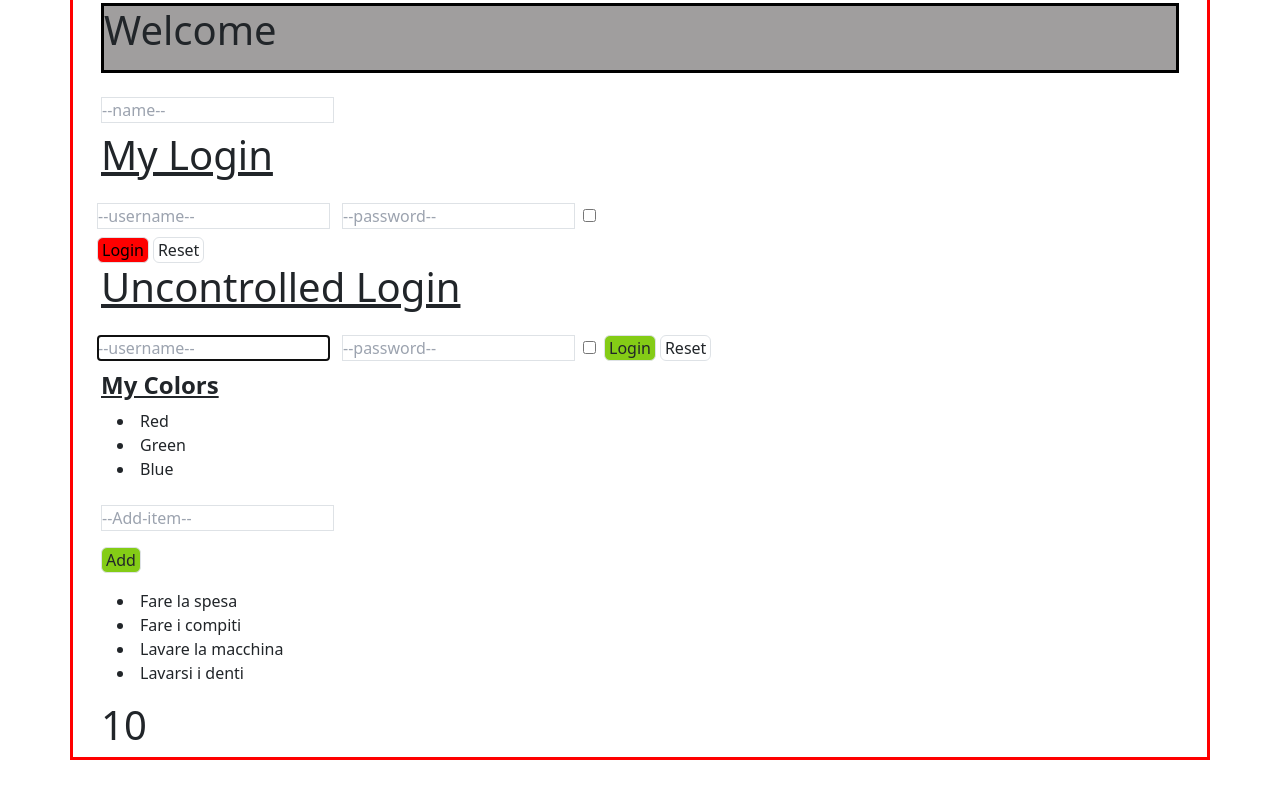
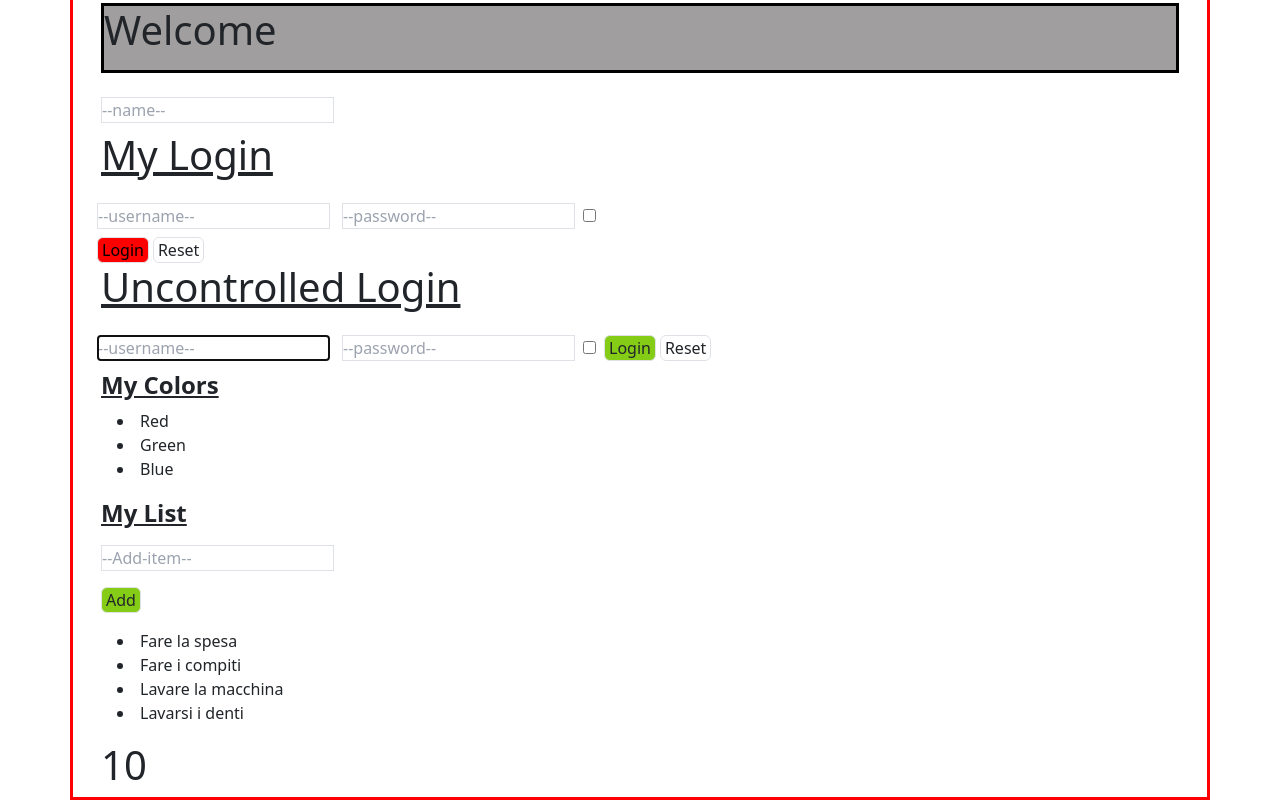
Before and after one commit to maxuel99/react-exercises, a React (Create React App) app: page / in a window 1280 px wide. Shown: the part 498-1298 px from the top of the page. Before the commit the page ends 1258 px from the top, so only its background shows below. Built offline with nearby package versions, Linux system fonts and the light colour scheme.

Commit message:
fix bug add item

```diff
--- a/src/App.js
+++ b/src/App.js
@@ -38,10 +38,9 @@ export class App extends React.Component {
       }
 
         addItemsHandler(newData){
-            this.setState({
-                items:  [...items, newData]
-            })
-            this.setState({newData: ''})
+            this.setState(previousState => ({
+                items:  [...previousState.items, newData]
+            }))
         }
 
 
--- a/src/TodoList.js
+++ b/src/TodoList.js
@@ -87,11 +87,12 @@ export function TodoList(props) {
 
     return(
         <div>
-                <form onSubmit={submitHandler}>
+            <h2 className="text-2xl font-bold underline mx-3 mb-2">My List</h2>
+            <form onSubmit={submitHandler}>
                     <input name="todo" type="text" value={item} className="mx-3 mt-2 mb-3 border border-black" onChange={itemHandler} placeholder="--Add-item--" />
                     <br />
                     <button type="submit" className="border border-black rounded ml-4 mr-1 mb-3 bg-lime-500 px-1">Add</button>
-                </form>
-            </div>
+            </form>
+        </div>
     )
 }
```
